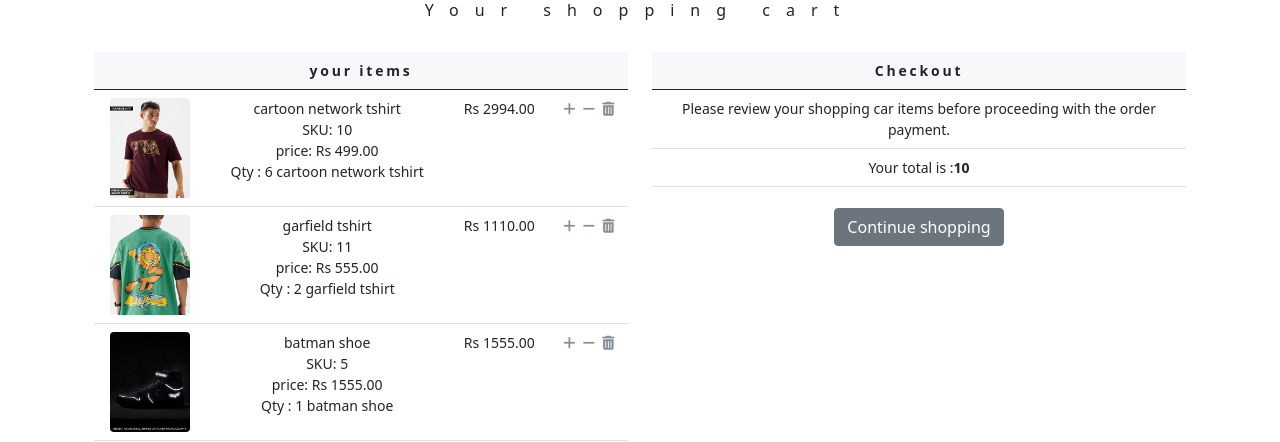
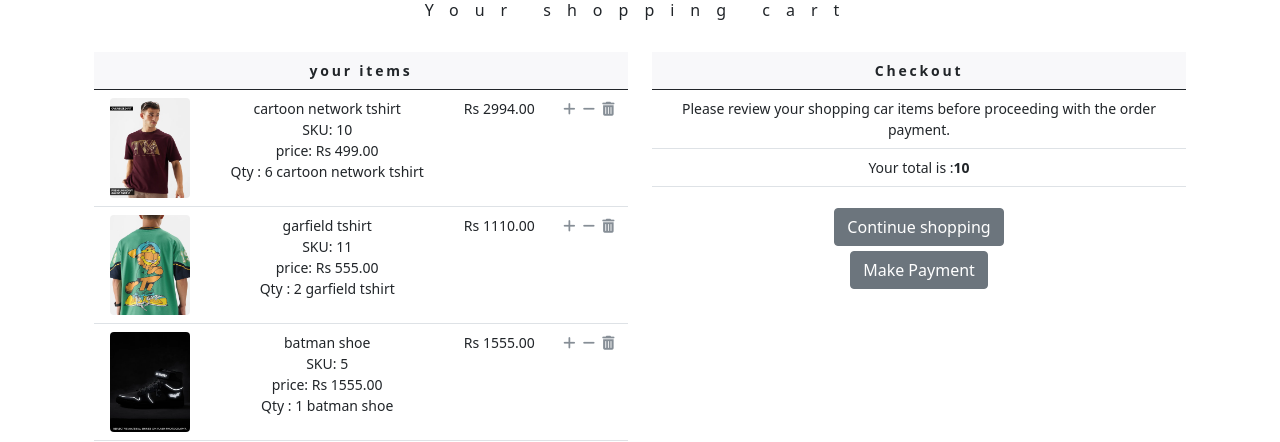
Before and after one commit to Midhun1394/ecommerceprjct, a Django app: template ecommerceproject/templates/cart.html in a window 1280 px wide. Shown: the part 207-649 px from the top of the page. Run offline with Django 4.2, Linux system fonts and the light colour scheme; data comes from the database, SQL or seed files in the repository; the template is opened without the code that fills it: values that come from a table or form of the project are taken from there, most other values are stand-ins (such as "Sample title", 1, 10 or a date in 2020); some libraries are stand-ins or nearby versions.

Commit message:
Update cart.html

```diff
--- a/ecommerceproject/templates/cart.html
+++ b/ecommerceproject/templates/cart.html
@@ -46,7 +46,7 @@
             {% for cart_item in cart_items %}
             <tr>
                 <td>
-                    <a href="cart_item.product.get_absolute_url"><img src="{{cart_item.product.image.url}}" alt="" class="float-left rounded custom_image" style="height:100px;width:80px;"></a>
+                    <a href="{% url 'shop:allProdCat' %}"><img src="{{cart_item.product.image.url}}" alt="" class="float-left rounded custom_image" style="height:100px;width:80px;"></a>
 
                 </td>
                 <td class="text-left">
@@ -107,7 +107,10 @@
     </table>
     <div class="mx-auto">
         <a href="{% url 'shop:allProdCat' %}" class="btn btn-secondary btn-block my_custom_button">Continue shopping</a>
-</div>
+    </div>
+    <div class="mx-auto">
+        <a href="{% url 'shop:allProdCat' %}" class="btn btn-secondary btn-block my_custom_button">Make Payment</a>
+    </div>
     {% endif %}
 </div>
 </div>
```
